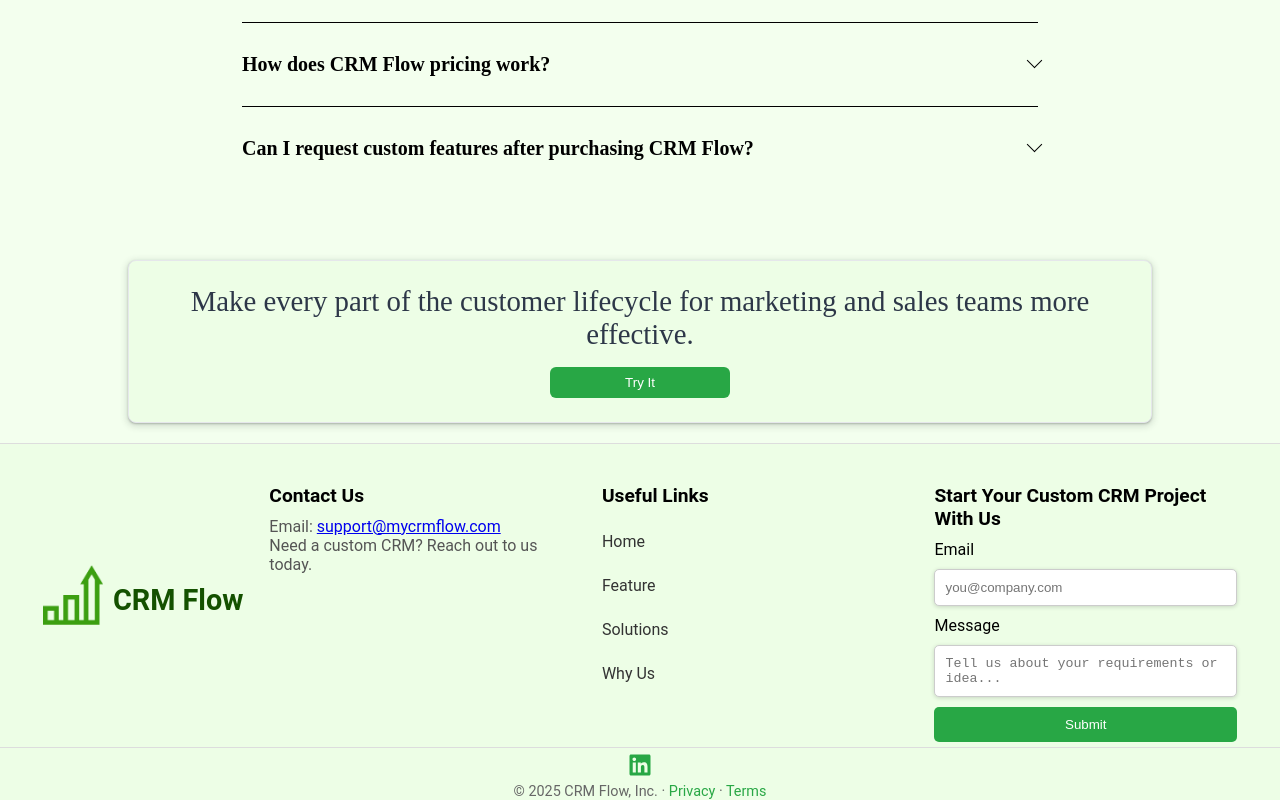
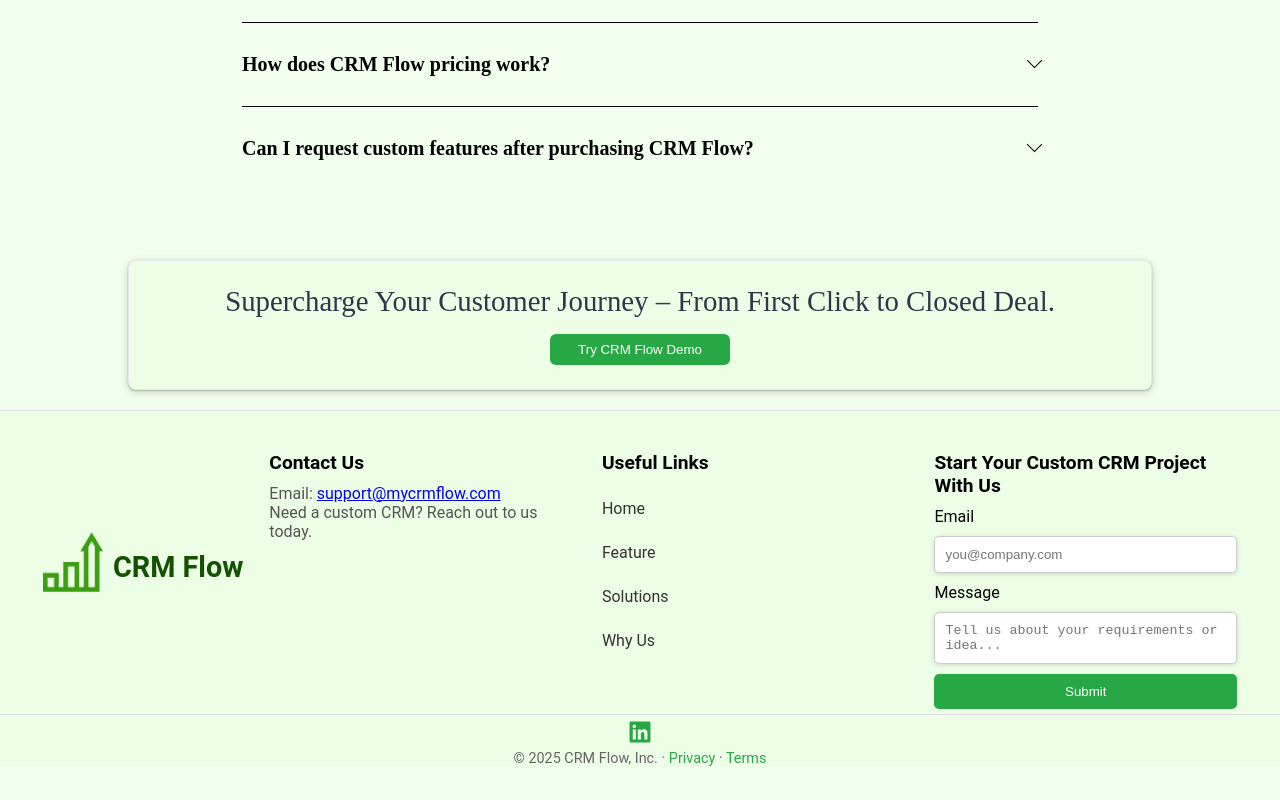
Before and after one commit to Sabarinathan-arun/CRM-Flow-1, a React (Create React App) app: page / in a window 1280 px wide. Shown: the part 4212-5012 px from the top of the page. After the commit the page ends 4979 px from the top, so only its background shows below. Built offline with nearby package versions, Linux system fonts and the light colour scheme.

Commit message:
Update MarketingCard.jsx

```diff
--- a/src/component/LandingPageComponent/marketingcard/MarketingCard.jsx
+++ b/src/component/LandingPageComponent/marketingcard/MarketingCard.jsx
@@ -5,15 +5,22 @@
   const openDemo = () => {
     window.open("https://mycrmflow-demo-main.vercel.app", "_blank");
   };
+
   return (
-    <div className="marketing-card-container">
+    <section className="marketing-card-container" aria-label="CRM Flow marketing demo">
       <div className="marketing-card">
-        <p className="marketing-card-text">
-          Make every part of the customer lifecycle for marketing and sales teams more effective.
-        </p>
-        <button className="marketing-card-button" onClick={openDemo}>Try It</button>
+        <h2 className="marketing-card-text">
+          Supercharge Your Customer Journey – From First Click to Closed Deal.
+        </h2>
+        <button
+          className="marketing-card-button"
+          onClick={openDemo}
+          aria-label="Open CRM Flow demo in a new tab"
+        >
+          Try CRM Flow Demo
+        </button>
       </div>
-    </div>
+    </section>
   );
 };
 
```
Lines whose indentation alone changed are shown as unchanged.
